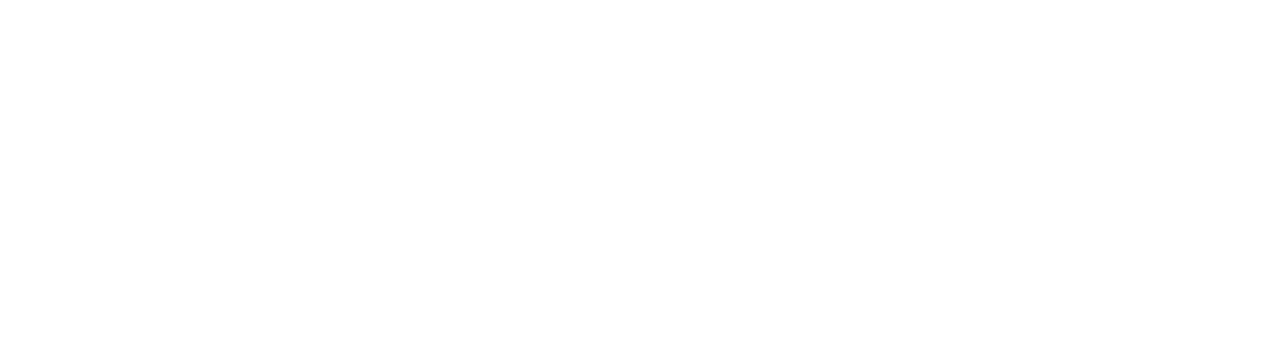
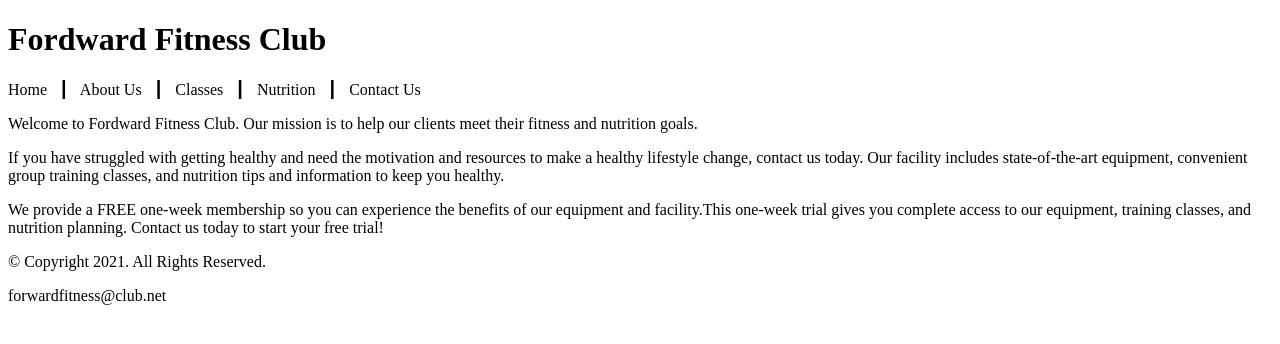
Before and after one commit to 144Sp24/ch2notes-Jasmford, a plain HTML site: page index.html in a window 1280 px wide. Drawn offline with Linux system fonts and the light colour scheme.

Commit message:
Chapter 2 Notes

```diff
--- a/index.html
+++ b/index.html
@@ -1,13 +1,53 @@
 <!DOCTYPE html>
+
+<!-- This website template was created by: Jasmine Ford -->
+
 <html lang="en">
 
 <head>
-  <title></title>
+  <title>Forward Fitness Club</title>
   <meta charset="utf-8">
 </head>
 
 <body>
 
+    <!-- Use the header area for the website name or logo -->
+    <header>
+
+        <h1>Fordward Fitness Club</h1>
+
+    </header>
+
+    <!-- Use the nav area to add hyperlinks to other pages within the website -->
+    <nav>
+
+        <p>Home &nbsp; &#9475; &nbsp;
+        About Us &nbsp; &#9475; &nbsp;
+        Classes &nbsp; &#9475; &nbsp;
+        Nutrition &nbsp; &#9475; &nbsp;
+        Contact Us</p>
+
+    </nav>
+
+    <!-- Use the main area to add the main content of the webpage -->
+    <main>
+
+        <p>Welcome to Fordward Fitness Club. Our mission is to help our clients meet their fitness and nutrition goals.</p>
+
+        <p>If you have struggled with getting healthy and need the motivation and resources to make a healthy lifestyle change, contact us today. Our facility includes state-of-the-art equipment, convenient group training classes, and nutrition tips and information to keep you healthy.</p>
+
+        <p>We provide a FREE one-week membership so you can experience the benefits of our equipment and facility.This one-week trial gives you complete access to our equipment, training classes, and nutrition planning. Contact us today to start your free trial!</p>
+
+    </main>
+
+    <!-- Use the footer area to add webpage footer content -->
+    <footer>
+
+        <p>&copy; Copyright 2021. All Rights Reserved.</p>
+        <p>forwardfitness@club.net</p>
+
+    </footer>
+
 </body>
 
 </html>
```
